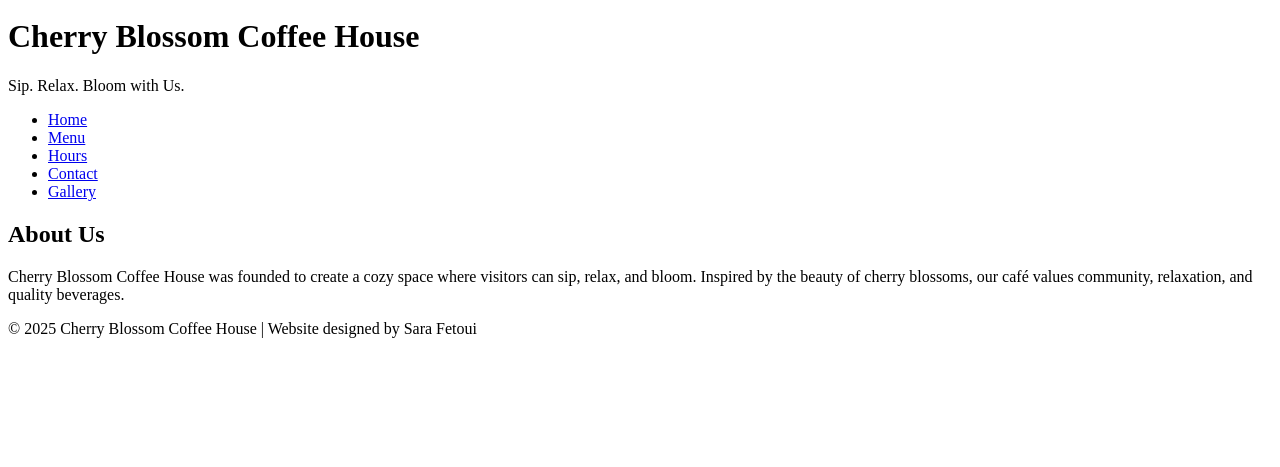
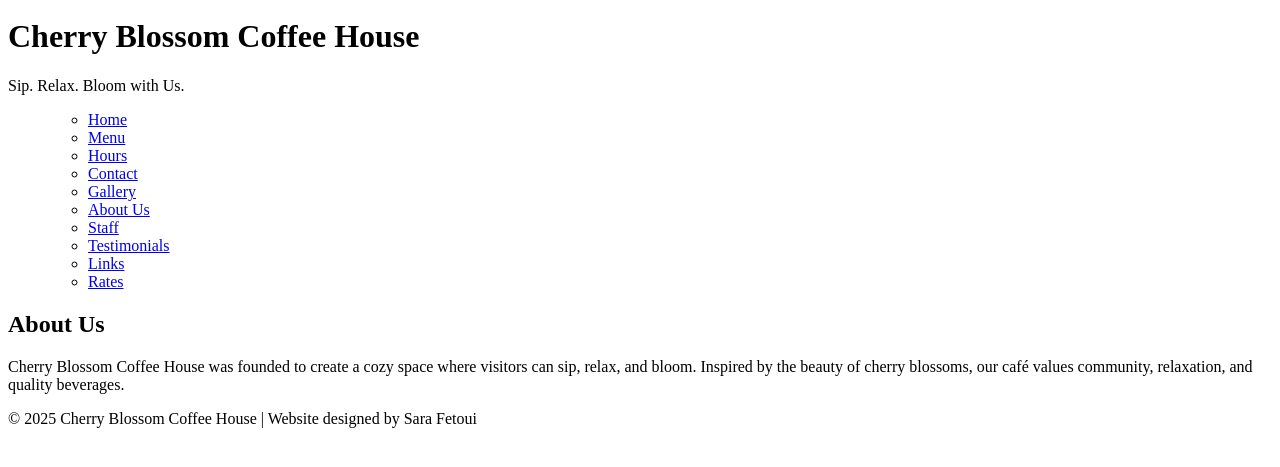
Before and after one commit to Sara-tech111/Website, a plain HTML site: page about.html in a window 1280 px wide. Shown: the part 29-496 px from the top of the page. Drawn offline with Linux system fonts and the light colour scheme.

Commit message:
Add additional navigation links to About Us page

```diff
--- a/about.html
+++ b/about.html
@@ -6,6 +6,8 @@
     <meta name="viewport" content="width=device-width, initial-scale=1.0">
     <title>About Us - Cherry Blossom Coffee House</title>
     <link rel="stylesheet" href="styles/main.css">
+    <link rel="icon" type="image/png" href="images/cherry-blossom.png">
+
 </head>
 <body>
 
@@ -16,11 +18,21 @@
 
     <nav class="main-nav">
         <ul>
-            <li><a href="index.html">Home</a></li>
-            <li><a href="menu.html">Menu</a></li>
-            <li><a href="hours.html">Hours</a></li>
-            <li><a href="contact.html">Contact</a></li>
-            <li><a href="gallery.html">Gallery</a></li>
+          <nav class="main-nav">
+  <ul>
+    <li><a href="index.html">Home</a></li>
+    <li><a href="menu.html">Menu</a></li>
+    <li><a href="hours.html">Hours</a></li>
+    <li><a href="contact.html">Contact</a></li>
+    <li><a href="gallery.html">Gallery</a></li>
+    <li><a href="about.html">About Us</a></li>
+    <li><a href="staff.html">Staff</a></li>
+    <li><a href="testimonials.html">Testimonials</a></li>
+    <li><a href="links.html">Links</a></li>
+    <li><a href="rates.html">Rates</a></li>
+  </ul>
+</nav>
+
 
         </ul>
     </nav>
```
